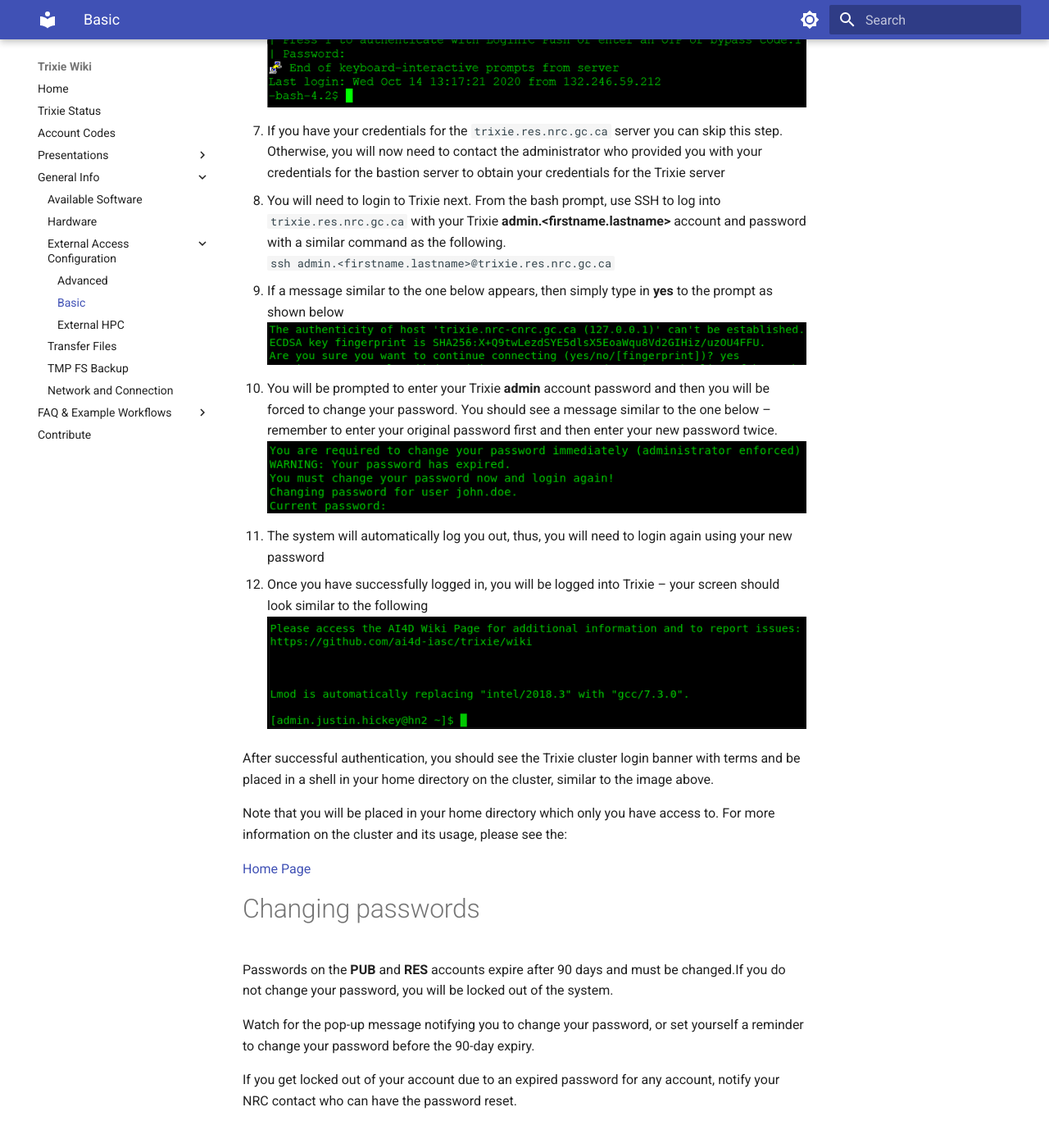
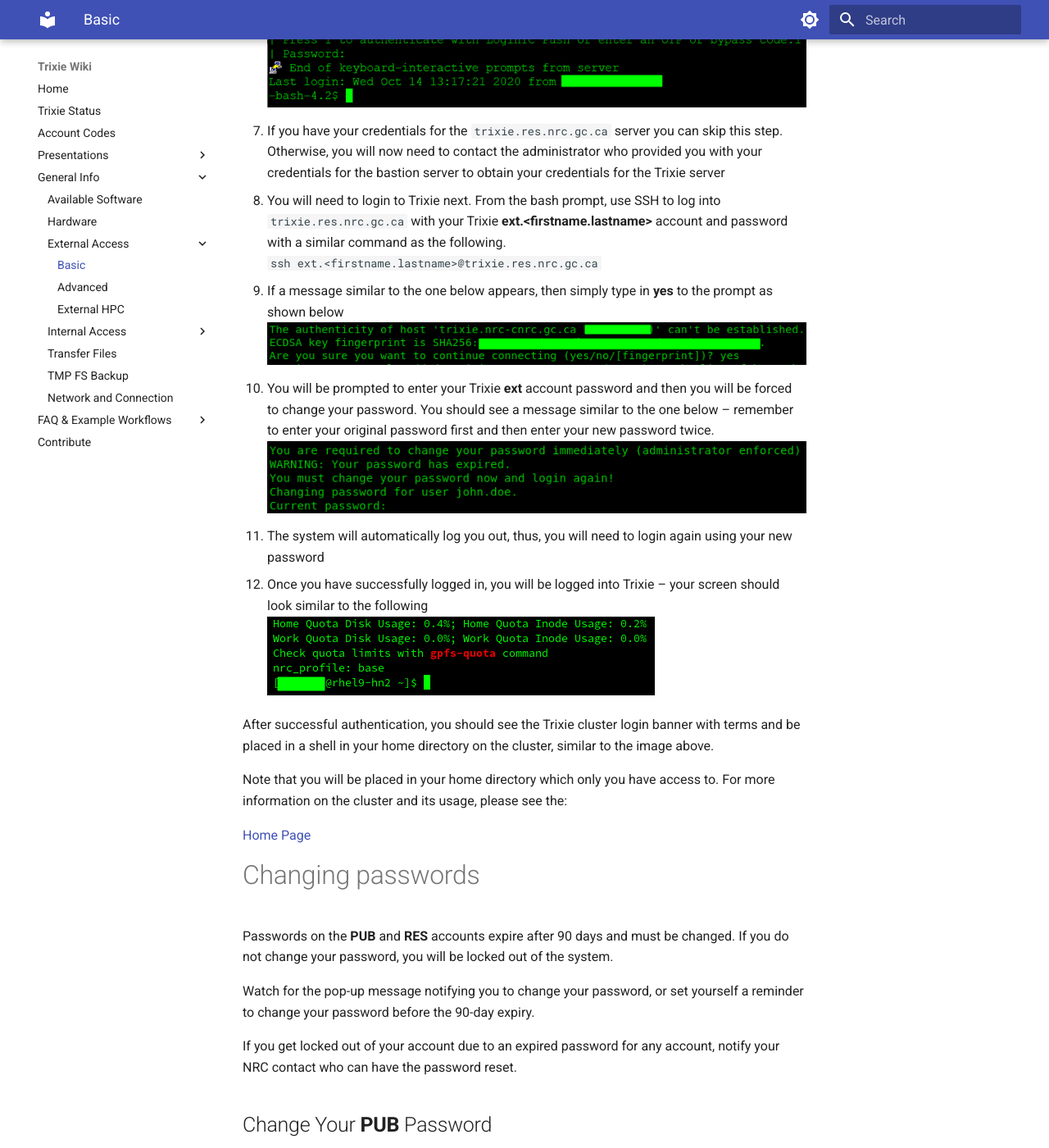
Before and after one commit to ai4d-iasc/trixie, an MkDocs documentation site: the page built from docs/External-Access-Setup.md, in a window 1280 px wide and 1400 px high, scrolled down 2988 px. Shown: the whole window at 82% size. Built offline with MkDocs 1.6.1 and Material for MkDocs 9.7.7, drawn with Linux system fonts in a browser that asks for light colours; some of the changed text lies outside the part shown.

Commit message:
Working on updating the access help pages

```diff
--- a/docs/External-Access-Setup.md
+++ b/docs/External-Access-Setup.md
@@ -12,7 +12,7 @@
 | Account           |Purpose           | User name format (example: John Doe)            |
 | ----------------- | ---------------- | ----------------------------------------------- |
 | **PUB**           | Provides access to the external bastion host and used for the *LoginTC* second factor authentication | A combination of your first and last name. E.g.: john.doe@pub.nrc-cnrc.gc.ca |
-| **Trixie System** | Provides access to Trixie | admin.firstname.lastname E.g.: admin.john.doe |
+| **Trixie System** | Provides access to Trixie | ext.firstname.lastname E.g.: ext.john.doe |
 
 Your NRC contact, or an NRC system administrator, will provide you with the PUB and Admin user
 names and passwords that you require to access the NRC systems. Note that on first login, you will
@@ -62,8 +62,8 @@
 
 ## Logging in for the First Time
 
-When you login for the first time you will be forced to change your password for both your **Pub**
-account and your Trixie **admin** account. Please note that when you do this, you will
+When you login for the first time you will be forced to change your password for both your **PUB**
+account and your Trixie **ext** account. Please note that when you do this, you will
 **be prompted for your original (or current) password first** and then you will be prompted to
 enter your new password twice.
 
@@ -94,13 +94,13 @@
    Otherwise, you will now need to contact the administrator who provided you with your credentials
    for the bastion server to obtain your credentials for the Trixie server
 1. You will need to login to Trixie next. From the bash prompt, use SSH to log into
-   ``trixie.res.nrc.gc.ca`` with your Trixie **admin.<firstname.lastname\>** account and password
+   ``trixie.res.nrc.gc.ca`` with your Trixie **ext.<firstname.lastname\>** account and password
    with a similar command as the following.<br>
-   ``ssh admin.<firstname.lastname>@trixie.res.nrc.gc.ca``
+   ``ssh ext.<firstname.lastname>@trixie.res.nrc.gc.ca``
 1. If a message similar to the one below appears, then simply type in **yes** to the prompt as
    shown below<br>
    ![login2](images/login2.png)
-1. You will be prompted to enter your Trixie **admin** account password and then you will be
+1. You will be prompted to enter your Trixie **ext** account password and then you will be
    forced to change your password. You should see a message similar to the one below – remember to
    enter your original password first and then enter your new password twice.<br>
     ![images/login3.png](images/login3.png)
@@ -120,7 +120,7 @@
 
 # Changing passwords
 
-Passwords on the **PUB** and **RES** accounts expire after 90 days and must be changed.If you do
+Passwords on the **PUB** and **RES** accounts expire after 90 days and must be changed. If you do
 not change your password, you will be locked out of the system.
 
 Watch for the pop-up message notifying you to change your password, or set yourself a reminder to
@@ -140,7 +140,7 @@
 questions on the website. Therefore it is **strongly recommended** that you fill in the security
 questions so that you can reset your password if necessary.
 
-## Change Your Admin Password via Linux Terminal
+## Change Your Ext Password via Linux Terminal
 
 1. Ensure you are logged into the Trixie server (trixie.res.nrc.gc.ca)
 1. Type **passwd** then hit **Enter**
--- a/mkdocs.yml
+++ b/mkdocs.yml
@@ -8,10 +8,12 @@
   - General Info:
       - Available Software: Available-Software.md
       - Hardware: Hardware.md
-      - External Access Configuration:
+      - External Access:
+          - Basic: External-Access-Setup.md
           - Advanced: External-Access-Advanced-Configuration.md
-          - Basic: External-Access-Setup.md
           - External HPC: External-HPC-Systems.md
+      - Internal Access:
+          - Basic: Internal-Access-Setup.md
       - Transfer Files: File-Transfers.md
       - TMP FS Backup: Temporary-Filesystem-Backups.md
       - Network and Connection: Networking-and-connectivity.md
```
Also changed, not shown: docs/External-Access-Advanced-Configuration.md (+4 -4 lines), docs/Internal-Access-Setup.md (added, +183 -0 lines), docs/images/login2.png, docs/images/login4.png, docs/images/login5.png, docs/images/trixie-putty-1.png, docs/images/trixie-putty-4.png (added).
